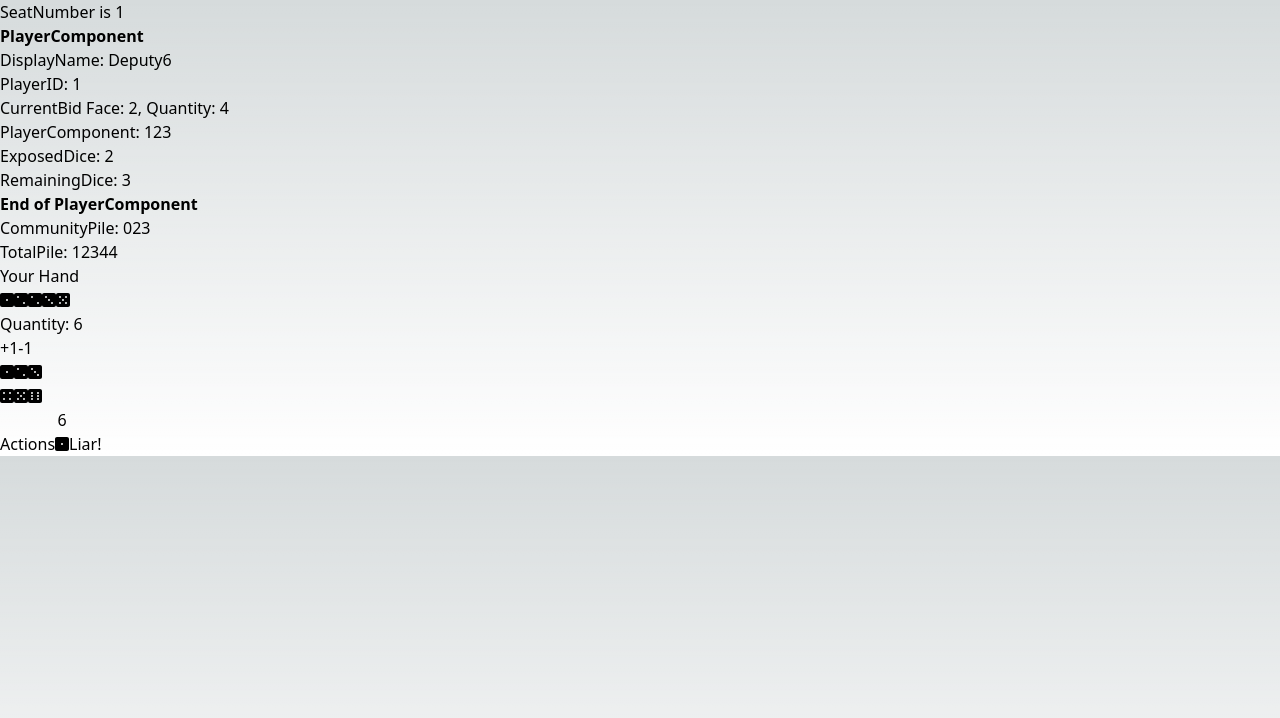
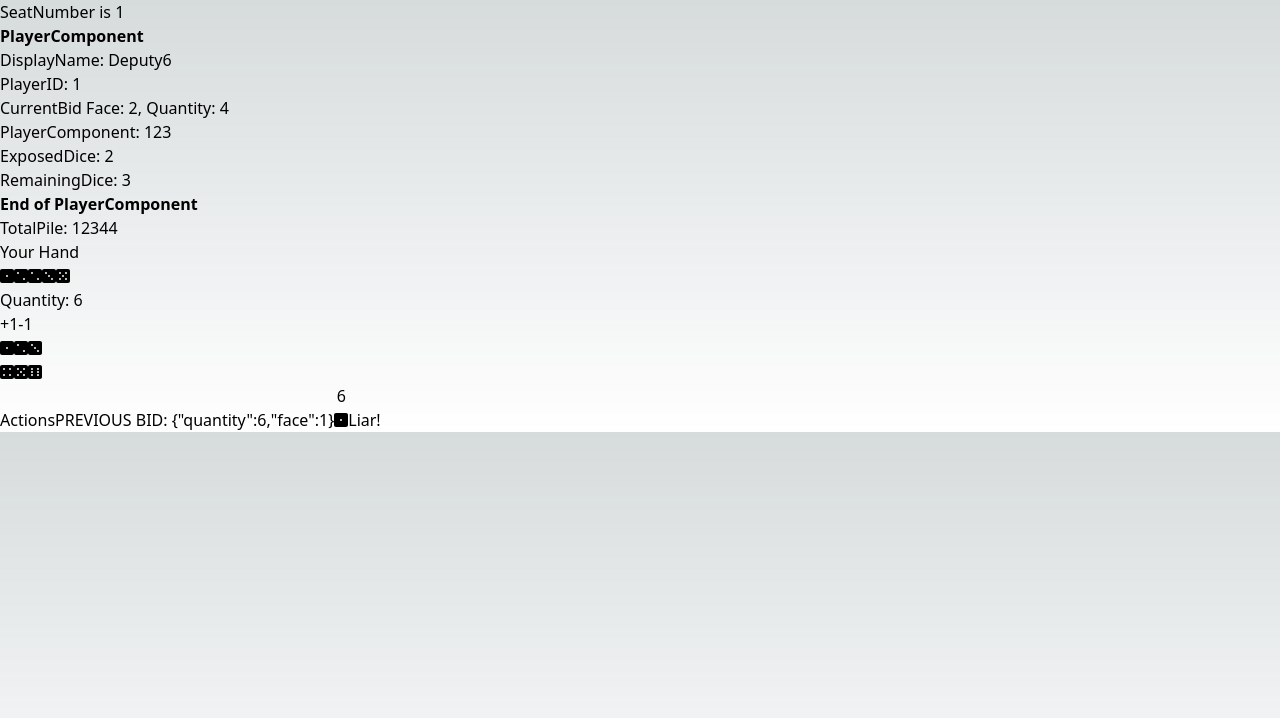
Before and after one commit to Victor-Huynh/liars-dice-nextjs, a Next.js app: page /play in a window 1280 px wide. Shown: the top 718 px of the page. Built offline with nearby package versions, Linux system fonts and the light colour scheme; what @material-tailwind/react would draw is missing.

Commit message:
wrote some more state, added GameContext, removed community-pile

```diff
--- a/src/components/community-pile.tsx
+++ /dev/null
@@ -1,13 +0,0 @@
-import React from 'react';
-
-const CommunityPile = (props: { dice: number[] }) => {
-    return (
-        <>
-            <div>
-                CommunityPile: {props.dice}
-            </div>
-        </>
-    );
-};
-
-export default CommunityPile;
--- a/src/components/definitions/bid.d.ts
+++ b/src/components/definitions/bid.d.ts
@@ -1,4 +1,4 @@
 interface IBid {
+    quantity: number;
     face: number;
-    quantity: number;
 }
--- /dev/null
+++ b/src/modules/game-module/GameContext.tsx
@@ -0,0 +1,60 @@
+'use client'
+import { createContext, useState } from "react";
+
+type GameContextProps = {
+    children: JSX.Element | JSX.Element[];
+}
+
+export interface IGameContext {
+    previousBid: IBid;
+    setPreviousBid: Function;
+    communityPile: IBid[];
+    setCommunityPile: Function;
+    totalPile: IBid[];
+    setTotalPile: Function;
+    isClockwise: boolean;
+    changeDirection: Function;
+    currentPlayer: number;
+    setCurrentPlayer: Function;
+    roundResult: IBid | String;
+    setRoundResult: Function;
+}
+
+const initialCommunityPile = [{ quantity: 1, face: 1 }, { quantity: 0, face: 2 }, { quantity: 0, face: 3 }, { quantity: 0, face: 4 }, { quantity: 0, face: 5 }, { quantity: 0, face: 6 }];
+
+
+const initialTotalPile = [{ quantity: 5, face: 1 }, { quantity: 0, face: 2 }, { quantity: 0, face: 3 }, { quantity: 0, face: 4 }, { quantity: 0, face: 5 }, { quantity: 0, face: 6 }];
+
+
+const defaultGameValue = () => {
+    const [previousBid, setPreviousBid] = useState<IBid>({ quantity: 6, face: 1 });
+    const [communityPile, setCommunityPile] = useState<IBid[]>(initialCommunityPile);
+    const [totalPile, setTotalPile] = useState<IBid[]>(initialTotalPile);
+    const [isClockwise, changeDirection] = useState<boolean>(true);
+    const [currentPlayer, setCurrentPlayer] = useState<number>(1);
+    const [roundResult, setRoundResult] = useState("");
+
+
+    return {
+        previousBid,
+        setPreviousBid,
+        communityPile,
+        setCommunityPile,
+        totalPile,
+        setTotalPile,
+        isClockwise,
+        changeDirection,
+        currentPlayer,
+        setCurrentPlayer,
+        roundResult,
+        setRoundResult
+    }
+}
+
+export const GameContext = createContext<IGameContext>({} as IGameContext);
+
+export const GameContextProvider = ({ children }: GameContextProps) => {
+    return (<GameContext.Provider value={defaultGameValue()}>
+        {children}
+    </GameContext.Provider>);
+}
--- a/src/modules/game-module/game-module.tsx
+++ b/src/modules/game-module/game-module.tsx
@@ -1,13 +1,16 @@
 import * as React from 'react';
 import Lobby from './lobby';
 import UserPanel from '../user-panel/user-panel';
+import { GameContextProvider } from './GameContext';
 
 export default function GameModule() {
     // This should have all the global state I think...
     return (
         <>
-            <Lobby />
-            <UserPanel />
+            <GameContextProvider>
+                <Lobby />
+                <UserPanel />
+            </GameContextProvider>
         </>
     );
 }
--- a/src/modules/game-module/lobby.tsx
+++ b/src/modules/game-module/lobby.tsx
@@ -1,4 +1,3 @@
-import CommunityPile from '@/components/community-pile';
 import { IPlayer } from '@/components/definitions/player';
 import Seat from '@/components/seat';
 import TotalPile from '@/components/total-pile';
@@ -32,14 +31,14 @@ const Lobby = () => {
         exposedDice: 2,
         remainingDice: 3
     };
-    const ExampleCommunityPile = [0, 2, 3];
+    // const ExampleCommunityPile = [0, 2, 3];
     const ExampleTotalPile = [1, 2, 3, 4, 4];
     // End of Mock Data
 
     return (
         <>
             <Seat player={ExamplePlayer} seatNumber={1} />
-            <CommunityPile dice={ExampleCommunityPile} />
+            {/* <CommunityPile dice={ExampleCommunityPile} /> */}
             <TotalPile dice={ExampleTotalPile} />
         </>
     );
--- a/src/modules/user-panel/action-panel.tsx
+++ b/src/modules/user-panel/action-panel.tsx
@@ -3,17 +3,57 @@ import React, { useContext } from 'react';
 import { Button } from "@material-tailwind/react";
 import { UserContext } from './UserContext';
 import Die from '@/components/die';
+import { GameContext } from '../game-module/GameContext';
 
 const ActionPanel = () => {
     const currentQuantity = useContext(UserContext).currentQuantity;
     const currentFace = useContext(UserContext).currentFace;
+    const roundResult = useContext(GameContext).roundResult;
+    const setRoundResult = useContext(GameContext).setRoundResult;
+    const previousBid = useContext(GameContext).previousBid;
+    const setPreviousBid = useContext(GameContext).setPreviousBid;
+    const communityPile = useContext(GameContext).communityPile;
+    const totalPile = useContext(GameContext).totalPile;
+
+    const determineActionResult = (decision: IBid | String) => {
+        if (decision === "liar") {
+            const previousFace = previousBid.face;
+            console.log(`Calling liar for ${previousBid.quantity} + ${previousBid.face}`);
+
+            const totalPileQuantity = getQuantityFromPile(previousFace, totalPile);
+            const totalCommunityQuantity = getQuantityFromPile(previousFace, communityPile);
+            const totalFaceQuantity = totalPileQuantity + totalCommunityQuantity;
+            console.log(`Total Pile Qty: ${totalPileQuantity} Community Pile Qty: ${totalCommunityQuantity}`);
+            console.log(`Comparing ${totalFaceQuantity} with Previous bid: ${previousBid.quantity}...`);
+            if (previousBid.quantity > totalFaceQuantity) {
+                console.log("User called liar and was RIGHT!");
+            } else {
+                console.log("User called liar and was WRONG!");
+            }
+        } else {
+            console.log("User bid!");
+            setPreviousBid(decision);
+        }
+    }
+
+    const getQuantityFromPile = (key: number, pile: IBid[]) => {
+        let totalQuantity = 0;
+        pile.forEach((bid) => {
+            if (bid.face === key) {
+                totalQuantity += bid.quantity;
+            }
+        });
+        return totalQuantity;
+    }
 
     return (
         <>
             <div className='grid justify-items-center'>
                 <span>Actions</span>
-                <Button><h1>{currentQuantity}</h1><Die face={currentFace} ></Die></Button>
-                <Button>Liar!</Button>
+                <span>PREVIOUS BID: {JSON.stringify(previousBid)}</span>
+                {/* <span>USER DECISION: {JSON.stringify(userDecision)}</span> */}
+                <Button onClick={() => determineActionResult({ quantity: currentQuantity, face: currentFace })}><h1>{currentQuantity}</h1><Die face={currentFace} ></Die></Button>
+                <Button onClick={() => determineActionResult("liar")}>Liar!</Button>
             </div>
         </>
     );
--- a/src/modules/user-panel/user-panel.tsx
+++ b/src/modules/user-panel/user-panel.tsx
@@ -1,23 +1,12 @@
 'use client'
-import React, { createContext, useState } from 'react';
+import React from 'react';
 import ActionPanel from './action-panel';
 import FacePanel from './face-panel';
 import QuantityPanel from './quantity-panel';
 import UserHand from './user-hand';
 import { UserContextProvider } from './UserContext';
 
-// interface myProps { }
-// interface myState {
-//     previousBid: IBid,
-//     currentBid: IBid
-// }
-
-
 function UserPanel() {
-    // const [previousBid, setPreviousBid] = useState<IBid>({ face: 5, quantity: 0 });
-    const [currentFace, setCurrentFace] = useState(0);
-    // const [currentQuantity, setCurrentQuantity] = useState(previousBid.quantity);
-
     return (
         <>
             <UserContextProvider>
```
